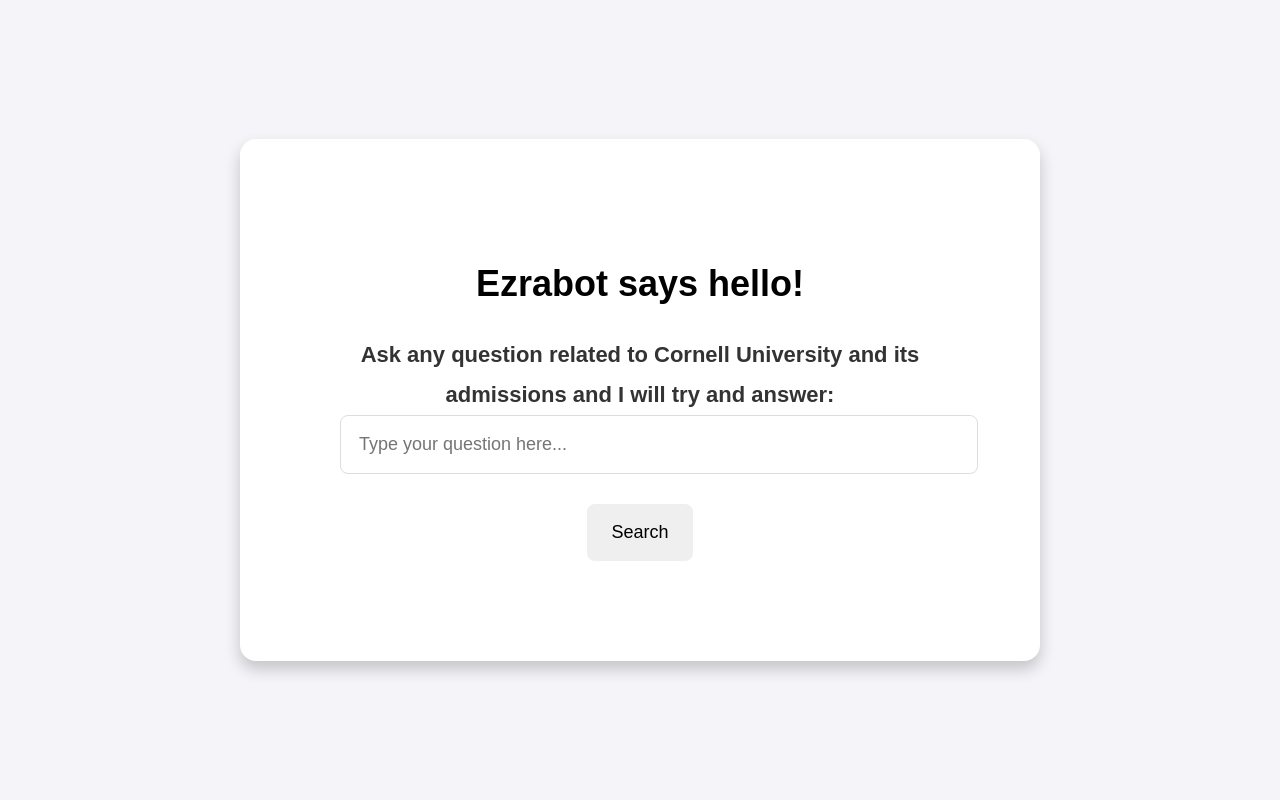
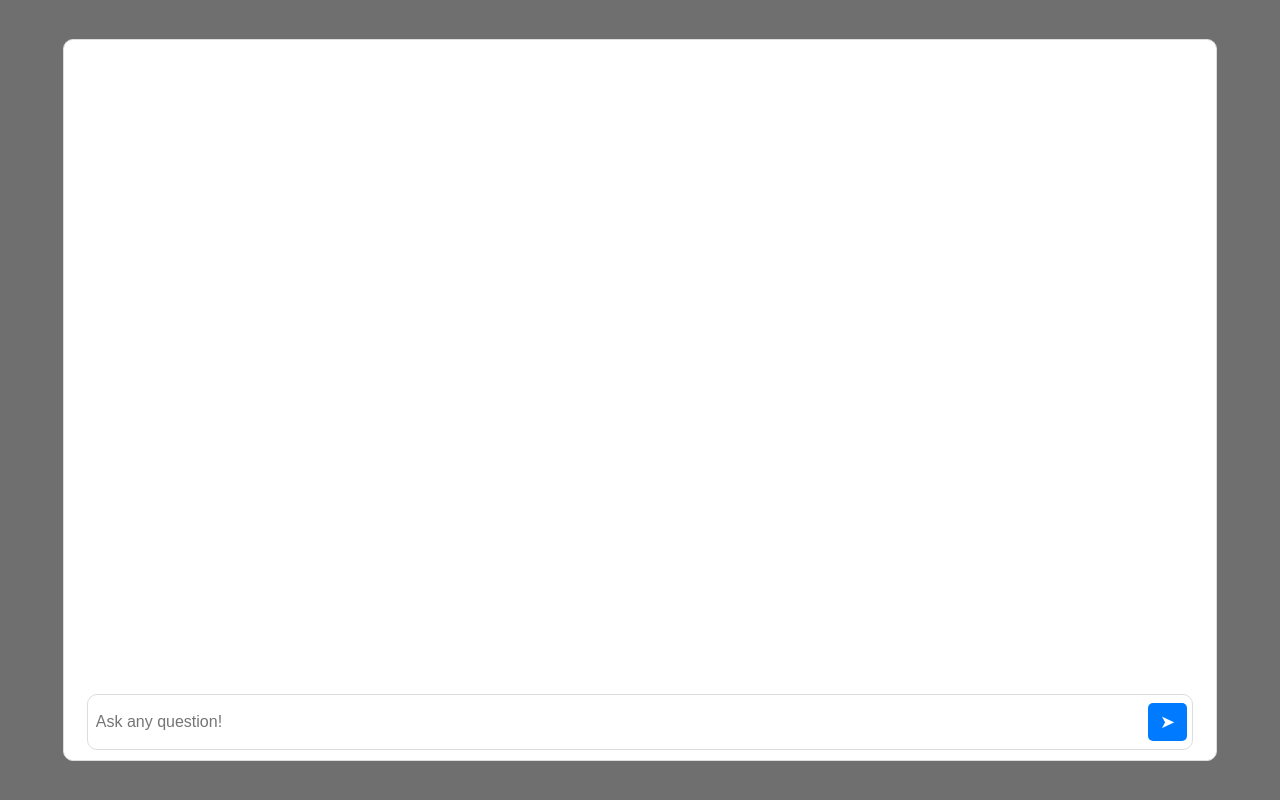
Before and after one commit to vfong00/cornell-admissions-faq-bot, a Flask app: page / in a window 1280 px wide. Run offline with Flask 3, Linux system fonts and the light colour scheme; parts of the project's set-up code (start-up, migrations or seed data) failed here and were passed over.

Commit message:
revamp chat page, added sqlite db, cleaning

```diff
--- a/main.py
+++ b/main.py
@@ -1,7 +1,6 @@
 from flask import Flask, request, jsonify, render_template
 from http.server import BaseHTTPRequestHandler
 from werkzeug.serving import run_simple
-import logging
 from dotenv import load_dotenv
 import os
 
@@ -9,6 +8,9 @@ import pandas as pd
 import numpy as np
 from huggingface_hub import InferenceClient
 
+import sqlite3
+
+# anything below this is too dissimilar to be posted as a result
 SIMILARITY_THRESHOLD = 0.5
 
 load_dotenv()
@@ -16,15 +18,30 @@ app = Flask(__name__, static_folder="static", template_folder="templates")
 wsgi_app = app
 api_key = os.getenv("API_KEY")
 
-logging.basicConfig(
-    level=logging.INFO,
-    format="%(asctime)s - %(levelname)s - %(message)s",
-    handlers=[
-        logging.StreamHandler()
-    ]
-)
+def get_db_connection():
+    return sqlite3.connect("logs.db")
 
-logger = logging.getLogger(__name__)
+def log_to_db(level, event):
+    print(f"[{level}] {event}")
+    conn = get_db_connection()
+    cursor = conn.cursor()
+
+    # Create table if it doesn't exist
+    cursor.execute("""
+        CREATE TABLE IF NOT EXISTS logs (
+            id INTEGER PRIMARY KEY AUTOINCREMENT,
+            timestamp DATETIME DEFAULT CURRENT_TIMESTAMP,
+            level TEXT,
+            event TEXT
+        )
+    """)
+
+    # Insert the log entry
+    cursor.execute("INSERT INTO logs (level, event) VALUES (?, ?)", (level, event))
+
+    conn.commit()
+    cursor.close()
+    conn.close()
 
 # Read in embeddings, metadata, start HuggingFace API
 df = pd.read_pickle("faq_with_embeddings.pkl")
@@ -35,33 +52,11 @@ client = InferenceClient(token=api_key)
 def home():
     return render_template("index.html")
 
-@app.route("/couldnot", methods=["GET"])
-def couldnot():
-    return render_template("couldnot.html")
-
-@app.route("/response", methods=["GET"])
-def response():
-    query = request.args.get("query", "No query provided")
-    answer = request.args.get("answer", "No answer available")
-    source_url = request.args.get("source_url", "No url provides")
-    return render_template("response.html", query=query, answer=answer, source_url=source_url)
-
-@app.route("/feedback", methods=["POST"])
-def feedback():
-    data = request.json
-    if not data or "query" not in data or "answer" not in data or "feedback" not in data:
-        return jsonify({"error": "Invalid feedback data"}), 400
-    query = data["query"]
-    answer = data["answer"]
-    feedback = data["feedback"]
-
-    logger.info(f"FEEDBACK - Query: {query}, Answer: {answer}, Feedback: {feedback}")
-    return jsonify({"message": "Feedback recorded. Thank you!"})
-
 @app.route("/search", methods=["POST"])
 def semantic_search():
     data = request.json
     if not data or "question" not in data:
+        log_to_db("WARNING", f"QUERY ERROR - Missing 'question' in request body")
         return jsonify({"error": "Missing 'question' in request body"}), 400
     query = data["question"]
 
@@ -88,10 +83,8 @@ def semantic_search():
                 {"role": "user", "content": prompt}
             ]
         else:
-            logger.info(f"USER QUERY ERROR - model's similarity score too low to be deemed useful")
-            return jsonify({
-                "redirect_url": f"/couldnot?"
-            })
+            log_to_db("WARNING", f"QUERY ERROR - No relevant results found for: '{query}' (Similarity too low)")
+            return jsonify({"error": "I'm not confident in an answer for that query."})
 
         completion = client.chat.completions.create(
             model="Qwen/Qwen2.5-72B-Instruct",
@@ -99,14 +92,29 @@ def semantic_search():
             max_tokens=1024
         )
         answer = completion.choices[0].message.content
-        logger.info(f"USER QUERY - Query: {query}, Response: {answer}")
-        return {
-            "Answer": answer,
-            "redirect_url": f"/response?query={query}&answer={answer}&source_url={url}"
-        }
+
+        log_to_db("INFO", f"USER QUERY - Query: '{query}'")
+        log_to_db("INFO", f"MODEL RESPONSE - Answer: '{answer[:100]}...'")
+
+        return jsonify({"query": query, "answer": answer, "source_url": url})
 
     except Exception as e:
-        return jsonify({"error": str(e)}), 500
+        log_to_db("ERROR", f"SERVER ERROR - {str(e)}")
+        return jsonify({"error": "An internal error occurred"}), 500
+
+@app.route("/log_feedback", methods=["POST"])
+def log_feedback():
+    data = request.json
+    if not data or "query" not in data or "answer" not in data or "feedback" not in data:
+        log_to_db("WARNING", f"FEEDBACK ERROR - Invalid feedback data received")
+        return jsonify({"error": "Invalid feedback data"}), 400
+
+    query = data["query"]
+    answer = data["answer"]
+    feedback = data["feedback"]
+
+    log_to_db("INFO", f"USER FEEDBACK - Query: '{query}', Answer: '{answer[:100]}...', Feedback: {feedback}")
+    return jsonify({"message": "Feedback recorded. Thank you!"})
 
 class VercelHandler(BaseHTTPRequestHandler):
     def do_GET(self):
--- a/static/script.js
+++ b/static/script.js
@@ -1,33 +1,71 @@
-document.getElementById("search-form").addEventListener("submit", async (e) => {
-    e.preventDefault();
+document.getElementById("send-btn").addEventListener("click", sendMessage);
 
-    const question = document.getElementById("question").value;
-    const resultDiv = document.getElementById("result");
+function sendMessage() {
+    let inputField = document.getElementById("user-input");
+    let message = inputField.value.trim();
+    if (!message) return;
 
-    // Clear previous result
-    resultDiv.textContent = "Searching...";
+    addMessage(message, "user");
+    fetch("/search", {
+        method: "POST",
+        headers: { "Content-Type": "application/json" },
+        body: JSON.stringify({ question: message }),
+    })
+    .then(response => response.json())
+    .then(data => {
+        if (data.answer) {
+            addMessage(data.answer, "bot");
+        } else {
+            addMessage("Sorry, I don't have a good answer to this question. Please try rephrasing it or consulting <a href='https://faq.enrollment.cornell.edu' target='_blank'>this link</a> for more help.", "bot");
+        }
+    })
+    .catch(error => {
+        console.error("Error:", error);
+        addMessage("An error occurred. Please try again.", "bot");
+    });
 
-    try {
-        const response = await fetch("/search", {
-            method: "POST",
-            headers: { "Content-Type": "application/json" },
-            body: JSON.stringify({ question }),
-        });
+    inputField.value = "";
+}
 
-        if (!response.ok) {
-            throw new Error("Error: " + response.statusText);
-        }
+function addMessage(text, sender, query = "") {
+    let chatBox = document.getElementById("chat-box");
+    let messageDiv = document.createElement("div");
+    messageDiv.classList.add("chat-message", sender);
+    messageDiv.innerHTML = text;
 
-        const data = await response.json();
+    chatBox.appendChild(messageDiv);
 
-        // Redirect to response page
-        if (data.redirect_url) {
-            window.location.href = data.redirect_url;
-        } else {
-            resultDiv.textContent = "Unexpected error occurred.";
-        }
-    } catch (error) {
-        resultDiv.textContent = "An error occurred. Please try again.";
-        console.error(error);
+    if (sender === "bot" && query) {
+        let feedbackDiv = document.createElement("div");
+        feedbackDiv.classList.add("feedback-buttons");
+
+        let thumbsUp = document.createElement("button");
+        thumbsUp.innerHTML = "👍";
+        thumbsUp.onclick = () => sendFeedback(query, text, "up");
+
+        let thumbsDown = document.createElement("button");
+        thumbsDown.innerHTML = "👎";
+        thumbsDown.onclick = () => sendFeedback(query, text, "down");
+
+        feedbackDiv.appendChild(thumbsUp);
+        feedbackDiv.appendChild(thumbsDown);
+        messageDiv.appendChild(feedbackDiv);
     }
-});
+
+    chatBox.scrollTop = chatBox.scrollHeight;
+}
+
+function sendFeedback(query, answer, feedbackType) {
+    fetch("/log_feedback", {
+        method: "POST",
+        headers: { "Content-Type": "application/json" },
+        body: JSON.stringify({
+            query: query,
+            answer: answer,
+            feedback: feedbackType
+        }),
+    })
+    .then(response => response.json())
+    .then(data => console.log("Feedback received:", data.message))
+    .catch(error => console.error("Error logging feedback:", error));
+}
--- a/static/styles.css
+++ b/static/styles.css
@@ -1,7 +1,6 @@
-/* General body styling */
 body {
     font-family: Arial, sans-serif;
-    background-color: #f4f4f9;
+    background-color: #6f6f6f;
     margin: 0;
     padding: 0;
     display: flex;
@@ -10,140 +9,114 @@ body {
     min-height: 100vh;
 }
 
-/* General container styling */
-.container, .response-container, .error-container {
+.chat-container {
+    width: 90%;
+    height: 90vh;
+    display: flex;
+    flex-direction: column;
+    border: 1px solid #ddd;
+    border-radius: 10px;
+    overflow: hidden;
     background: white;
-    padding: 100px;
-    border-radius: 16px;
-    box-shadow: 0 8px 16px rgba(0, 0, 0, 0.2);
-    text-align: center;
-    width: 100%;
-    max-width: 600px;
-    margin: 40px auto;
 }
 
-/* Index-specific container */
-.container {
+#chat-box {
+    flex: 1;
+    padding: 10px;
+    overflow-y: auto;
     display: flex;
     flex-direction: column;
-    justify-content: center;
-    align-items: center;
 }
 
-/* Response-specific container */
-.response-container {
-    display: flex;
-    flex-direction: column;
-    justify-content: space-between;
-    align-items: center;
+.chat-message {
+    max-width: 60%;
+    padding: 10px 15px;
+    border-radius: 15px;
+    margin: 5px 0;
+    word-wrap: break-word;
 }
 
-/* Error-specific container */
-.error-container {
-    display: flex;
-    flex-direction: column;
-    justify-content: center;
-    align-items: center;
+.user {
+    background-color: #007bff;
+    color: white;
+    align-self: flex-end;
 }
 
-/* Header styling */
-h1 {
-    font-size: 36px;
-    margin-bottom: 30px;
+.bot {
+    background-color: #f1f1f1;
+    color: black;
+    align-self: flex-start;
 }
 
-/* Label and paragraph text */
-label, p, .question, .answer {
-    font-size: 22px;
-    line-height: 1.8;
-    color: #333;
-    margin-bottom: 20px;
+.feedback-buttons {
+    display: flex;
+    gap: 10px;
+    margin-top: 5px;
 }
 
-label {
-    font-weight: bold;
+.feedback-buttons button {
+    background: none;
+    border: none;
+    font-size: 18px;
+    cursor: pointer;
+    transition: transform 0.2s ease;
 }
 
-/* Text-specific adjustments for response page */
-.question strong, .answer strong {
-    font-weight: bold;
-    color: #000;
+.feedback-buttons button:hover {
+    transform: scale(1.2);
 }
 
-/* Input field styling */
-input {
-    width: 100%;
-    padding: 18px;
-    font-size: 18px;
+.input-container {
+    width: 95%;
     border: 1px solid #ddd;
-    border-radius: 8px;
-    margin-bottom: 30px;
+    border-radius: 10px;
+    display: flex;
+    align-items: center;
+    margin: auto;
+    margin-bottom: 10px;
+    overflow: hidden;
+    padding: 5px;
 }
 
-input:focus {
-    border-color: #007bff;
+#user-input {
+    flex: 1;
+    padding: 3px;
+    margin-top: 10px;
+    margin-bottom: 10px;
+    border: none;
+    border-radius: 5px;
     outline: none;
+    font-size: 16px;
 }
 
-/* Buttons */
-button, .feedback-button, .back-button {
-    padding: 18px 24px;
+#send-btn {
+    padding: 8px 12px;
+    color: white;
+    background-color: #007bff;
     border: none;
-    border-radius: 8px;
+    border-radius: 5px;
+    cursor: pointer;
+    margin-left: 8px;
     font-size: 18px;
-    cursor: pointer;
-    transition: background-color 0.3s ease;
 }
 
-button:hover, .feedback-button:hover, .back-button:hover {
+#send-btn:hover {
     background-color: #0056b3;
 }
 
-.feedback-button {
-    background-color: #007bff;
-    color: white;
+#chat-box::-webkit-scrollbar {
+    width: 5px;
 }
 
-.back-button {
-    background-color: #28a745;
-    color: white;
-    text-decoration: none;
+#chat-box::-webkit-scrollbar-thumb {
+    background: #bbb;
+    border-radius: 5px;
 }
 
-.back-button:hover {
-    background-color: #218838;
-}
-
-/* Source link styling */
-.source {
-    margin: 20px 0;
-    font-size: 18px;
-    color: #444;
-}
-
-.source a {
-    color: #007bff;
-    text-decoration: none;
-    font-weight: bold;
-    transition: color 0.3s ease;
-}
-
-.source a:hover {
-    color: #0056b3;
-}
-
-/* Responsive styles */
+/* Responsive styling */
 @media (max-width: 768px) {
-    .container, .response-container, .error-container {
-        padding: 30px;
-    }
-
     h1 {
         font-size: 28px;
-    }
-
-    label, p, .question, .answer {
-        font-size: 20px;
     }
 
     input {
@@ -151,23 +124,15 @@ button:hover, .feedback-button:hover, .back-button:hover {
         font-size: 16px;
     }
 
-    button, .feedback-button, .back-button {
+    #send-btn {
         padding: 16px 20px;
         font-size: 16px;
     }
 }
 
 @media (max-width: 480px) {
-    .container, .response-container, .error-container {
-        padding: 20px;
-    }
-
     h1 {
         font-size: 24px;
-    }
-
-    label, p, .question, .answer {
-        font-size: 18px;
     }
 
     input {
@@ -175,8 +140,8 @@ button:hover, .feedback-button:hover, .back-button:hover {
         font-size: 14px;
     }
 
-    button, .feedback-button, .back-button {
-        padding: 14px 18px;
-        font-size: 14px;
+    #send-btn {
+        padding: 6px 10px;
+        font-size: 16px;
     }
 }
--- a/templates/index.html
+++ b/templates/index.html
@@ -7,37 +7,13 @@
     <link rel="stylesheet" href="/static/styles.css">
 </head>
 <body>
-    <div class="container">
-        <h1>Ezrabot says hello!</h1>
-        <form id="search-form">
-            <label for="question">Ask any question related to Cornell University and its admissions and I will try and answer:</label>
-            <input type="text" id="question" name="question" placeholder="Type your question here..." required>
-            <button type="submit">Search</button>
-        </form>
+    <div class="chat-container">
+        <div id="chat-box"></div>
+        <div class="input-container">
+            <input type="text" id="user-input" placeholder="Ask any question!" />
+            <button id="send-btn">➤</button>
+        </div>
     </div>
-    <script>
-        document.getElementById("search-form").addEventListener("submit", (e) => {
-            e.preventDefault();
-            const question = document.getElementById("question").value;
-
-            fetch("/search", {
-                method: "POST",
-                headers: { "Content-Type": "application/json" },
-                body: JSON.stringify({ question }),
-            })
-            .then((response) => response.json())
-            .then((data) => {
-                if (data.redirect_url) {
-                    window.location.href = data.redirect_url;
-                } else {
-                    alert("Error: Could not find an answer.");
-                }
-            })
-            .catch((error) => {
-                console.error("Error:", error);
-                alert("An error occurred. Please try again.");
-            });
-        });
-    </script>
+    <script src="/static/script.js"></script>
 </body>
 </html>
```
Also changed, not shown: templates/couldnot.html (deleted, +0 -21 lines), templates/response.html (deleted, +0 -58 lines), 1 other file.
